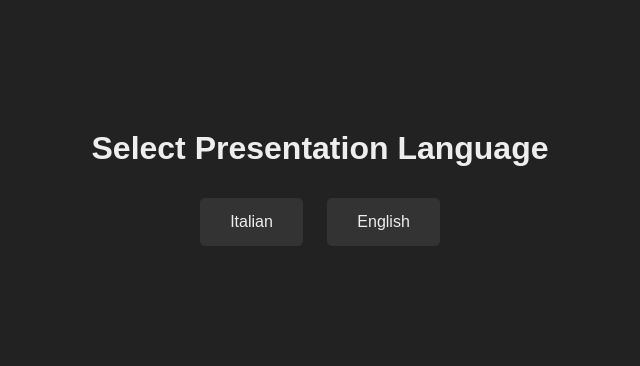
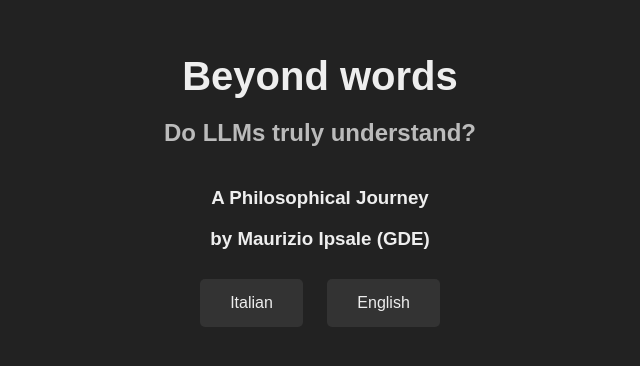
Before and after one commit to mauripsale/philosophical-journey-llm, a website: page index.html in a window 1280 px wide. Shown: the part 226-592 px from the top of the page, without its empty margins (320-960 px from the left). Drawn offline with Linux system fonts and the light colour scheme.

Commit message:
feat: add presentation title and author to main index page

```diff
--- a/index.html
+++ b/index.html
@@ -3,17 +3,22 @@
 <head>
     <meta charset="UTF-8">
     <meta name="viewport" content="width=device-width, initial-scale=1.0">
-    <title>Select Language</title>
+    <title>Philosophical Journey - LLM Talk</title>
     <style>
         body { font-family: sans-serif; display: flex; justify-content: center; align-items: center; height: 100vh; background-color: #222; color: #eee; }
         .container { text-align: center; }
+        h1 { font-size: 2.5em; margin-bottom: 10px; }
+        h2 { font-size: 1.5em; margin-bottom: 40px; color: #bbb; }
         a { display: inline-block; margin: 10px; padding: 15px 30px; background-color: #333; color: #eee; text-decoration: none; border-radius: 5px; }
         a:hover { background-color: #555; }
     </style>
 </head>
 <body>
     <div class="container">
-        <h1>Select Presentation Language</h1>
+        <h1>Beyond words</h1>
+		<h2>Do LLMs truly understand?</h2>
+		<h3>A Philosophical Journey</h3>
+        <h3>by Maurizio Ipsale (GDE)</h3>
         <a href="it/index.html">Italian</a>
         <a href="en/index.html">English</a>
     </div>
```
